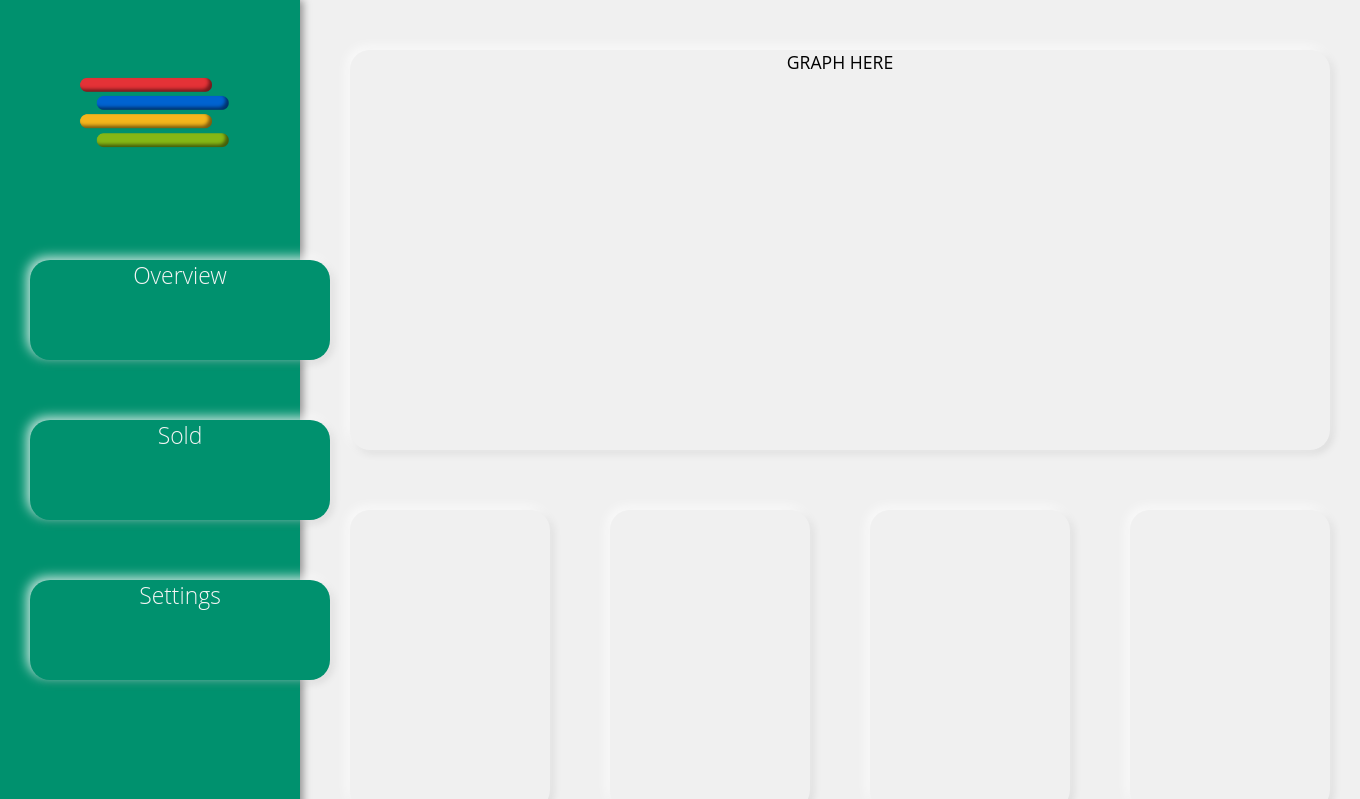
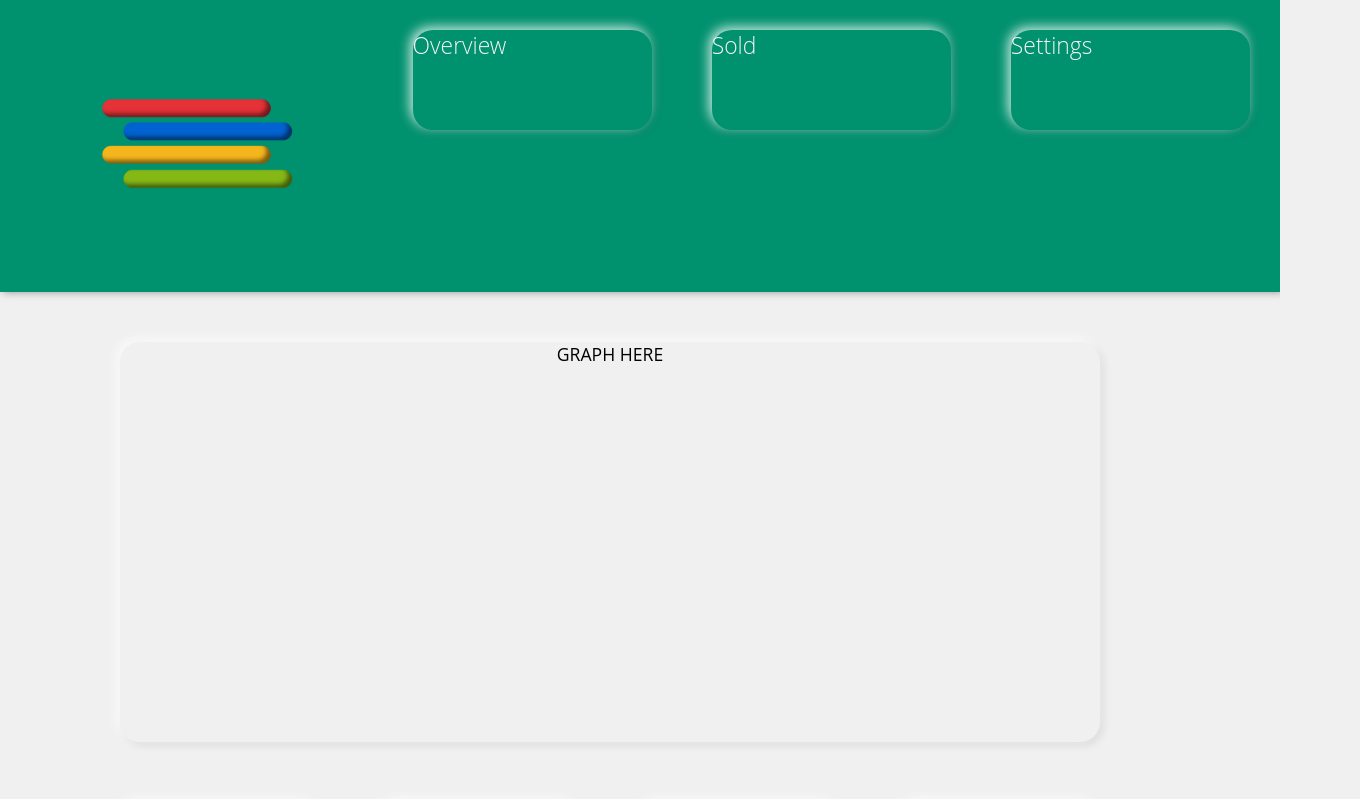
Before and after one commit to Mirumcer/e-dash, a plain HTML site: page index.html in a window 1280 px wide. Shown: the top 799 px of the page, 1360 px wide, since content can reach past the window. Drawn offline with Linux system fonts and the light colour scheme.

Commit message:
changed sidebar to header

```diff
--- a/index.html
+++ b/index.html
@@ -7,14 +7,15 @@
     <meta http-equiv="X-UA-Compatible" content="ie=edge" />
     <link rel="stylesheet" href="styles/main.css" />
     <link rel="stylesheet" href="styles/cards.css" />
+    <link rel="stylesheet" href="styles/header.css" />
     <title>E-Dash</title>
 </head>
 </head>
 
 <body>
     <div class="page-container">
-        <div class="sideBar">
-            <a href="#Home" class="navlogo">
+        <div class="header">
+            <a href="#Home" class="navlogo" ;>
                 <img src="images/logo simplepng.png" width="100%"></img>
             </a>
             <a href="#" class="navbut card">Overview</a>
--- a/styles/cards.css
+++ b/styles/cards.css
@@ -4,8 +4,8 @@
     align-content: flex-start;
     vertical-align: top;
     margin: 20px;
-    grid-column: 2/6;
-    grid-row: 1/4;
+    grid-column: 2/4;
+    grid-row: 2/4;
     max-width: 1100px;
 }
 
--- /dev/null
+++ b/styles/header.css
@@ -0,0 +1,16 @@
+.header {
+    background-color: #00916e;
+    display: flex;
+    flex-direction: row;
+    width: 100%;
+    box-shadow: 3px 0px 8px rgba(0, 0, 0, .4);
+    grid-column: 1/5;
+    grid-row: 1/2;
+}
+
+.navbut {
+    font-size: 1.3em;
+    font-weight: 300;
+    color: inherit;
+    text-decoration: none;
+}
```
